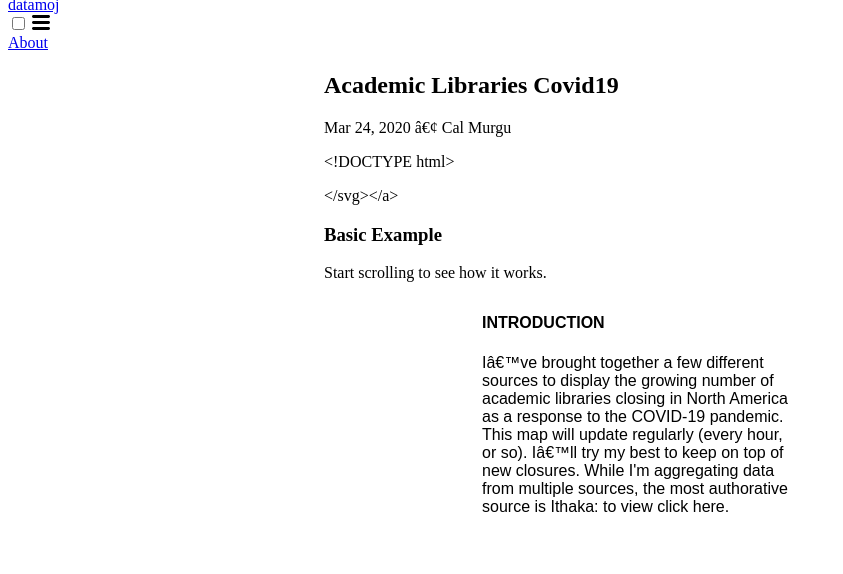
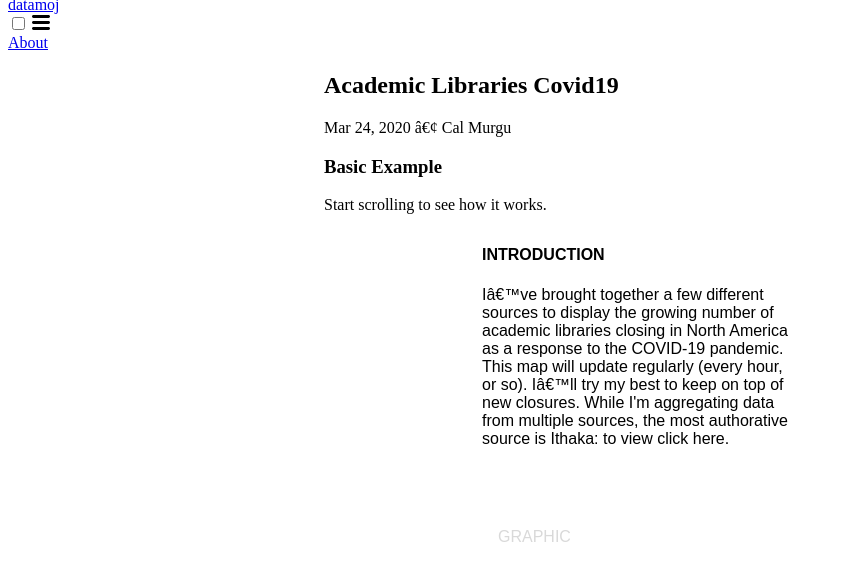
Before and after one commit to datamoj/datamoj.github.io, a Jekyll site: the page built from _posts/2020-03-24-academic-libraries-covid19.md, in a window 1280 px wide and 900 px high, cut to the strip 112-686 px from the top of the window. Shown: the whole strip, without its empty margins (0-843 px from the left). Built offline with Jekyll 4.4.1, drawn with Linux system fonts in a browser that asks for light colours.

Commit message:
Update 2020-03-24-academic-libraries-covid19.md

```diff
--- a/_posts/2020-03-24-academic-libraries-covid19.md
+++ b/_posts/2020-03-24-academic-libraries-covid19.md
@@ -3,21 +3,16 @@ layout: post
 author: Cal Murgu
 ---
 
-<!DOCTYPE html>
 <html>
 
 <head>
     <meta charset="utf-8" />
     <meta http-equiv="X-UA-Compatible" content="IE=edge" />
     <title>Scrollama: Basic Example</title>
-    <meta name="description" content="Scrollama: Basic Example" />
-    <meta name="viewport" content="width=device-width, initial-scale=1" />
-    <link rel="stylesheet" href="../style.css" />
     <style>
         #scrolly {
             position: relative;
         }
-
         article {
             position: relative;
             padding: 0 1rem;
@@ -31,7 +26,6 @@ author: Cal Murgu
             font-family: Arial, Helvetica, sans-serif;
             opacity: 100%;
         }
-
         .step {
             margin: 2rem auto 4rem auto;
             background-color: white;
@@ -39,13 +33,11 @@ author: Cal Murgu
             font-family: Arial, Helvetica, sans-serif;
             opacity: 15%;
         }
-
         .step.is-active {
             background-color: white;
             color: #3b3b3b;
             opacity: 100%;
         }
-
         .step p {
             padding: 1rem;
             font-size: 1rem;
@@ -54,7 +46,6 @@ author: Cal Murgu
 </head>
 
 <body>
-        </svg></a>
     <main>
         <section id="intro">
             <h1 class="intro__hed">Basic Example</h1>
```
Also changed, not shown: other parts of _posts/2020-03-24-academic-libraries-covid19.md (+1 -1 lines).
